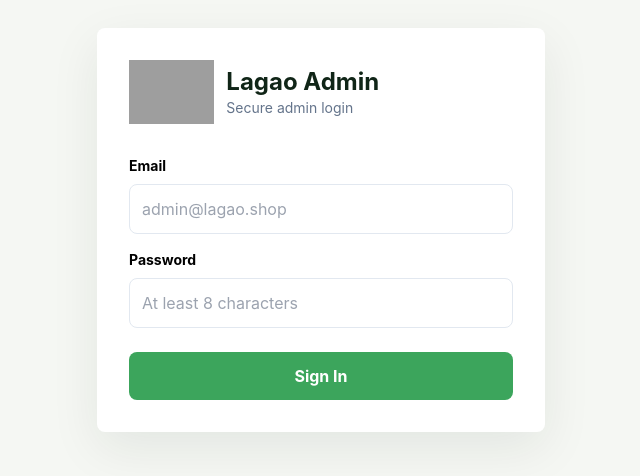
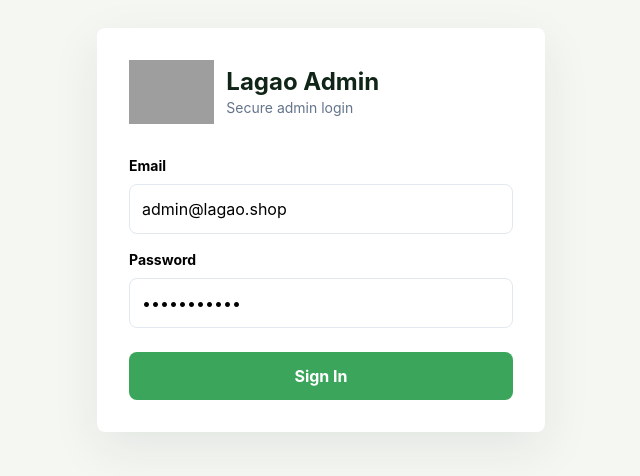
Before and after one commit to koushikdash01/lagao, a React (Vite) app in the folder admin-web/: page / in a window 1280 px wide. Shown: the part 170-646 px from the top of the page, without its empty margins (319-959 px from the left). Built offline with nearby package versions, Linux system fonts and the light colour scheme; no server answers; grey boxes are pictures that could not be loaded.

Commit message:
edit bug fixx

```diff
--- a/admin-web/src/pages/Login.tsx
+++ b/admin-web/src/pages/Login.tsx
@@ -1,16 +1,28 @@
 import { FormEvent, useState } from "react";
+import { apiRequest } from "../lib/api";
 
 export function Login({ onLogin }: { onLogin: () => void }) {
   const [loading, setLoading] = useState(false);
+  const [email, setEmail] = useState("admin@lagao.shop");
+  const [password, setPassword] = useState("Password123");
+  const [error, setError] = useState<string | null>(null);
 
-  function handleSubmit(event: FormEvent) {
+  async function handleSubmit(event: FormEvent) {
     event.preventDefault();
     setLoading(true);
-    setTimeout(() => {
-      localStorage.setItem("lagao_admin_token", "demo-token");
+    setError(null);
+    try {
+      const res = await apiRequest<{ token: string }>("/auth/login", {
+        method: "POST",
+        body: JSON.stringify({ email, password }),
+      });
+      localStorage.setItem("lagao_admin_token", res.token);
+      onLogin();
+    } catch (err: any) {
+      setError(err.message || "Invalid email or password");
+    } finally {
       setLoading(false);
-      onLogin();
-    }, 450);
+    }
   }
 
   return (
@@ -24,11 +36,32 @@
           </div>
         </div>
 
+        {error && (
+          <div className="mb-4 rounded-lg bg-red-50 p-4 text-sm font-semibold text-red-700">
+            ⚠️ {error}
+          </div>
+        )}
+
         <label className="mb-2 block text-sm font-bold">Email</label>
-        <input className="mb-4 w-full rounded-lg border border-slate-200 px-3 py-3 outline-none focus:border-leaf-500" type="email" required placeholder="admin@lagao.shop" />
+        <input
+          className="mb-4 w-full rounded-lg border border-slate-200 px-3 py-3 outline-none focus:border-leaf-500"
+          type="email"
+          required
+          placeholder="admin@lagao.shop"
+          value={email}
+          onChange={e => setEmail(e.target.value)}
+        />
 
         <label className="mb-2 block text-sm font-bold">Password</label>
-        <input className="mb-6 w-full rounded-lg border border-slate-200 px-3 py-3 outline-none focus:border-leaf-500" type="password" required minLength={8} placeholder="At least 8 characters" />
+        <input
+          className="mb-6 w-full rounded-lg border border-slate-200 px-3 py-3 outline-none focus:border-leaf-500"
+          type="password"
+          required
+          minLength={8}
+          placeholder="At least 8 characters"
+          value={password}
+          onChange={e => setPassword(e.target.value)}
+        />
 
         <button className="w-full rounded-lg bg-leaf-500 px-4 py-3 font-bold text-white hover:bg-leaf-700" disabled={loading}>
           {loading ? "Signing in..." : "Sign In"}
```
